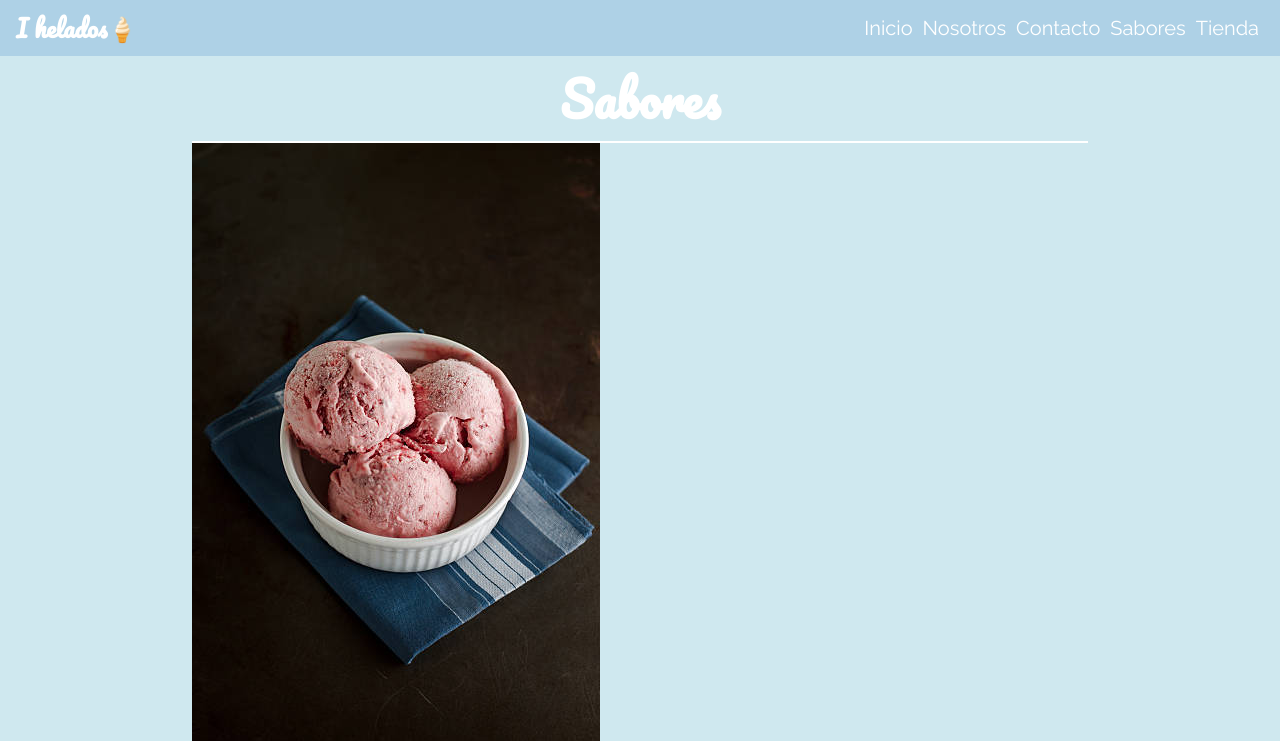
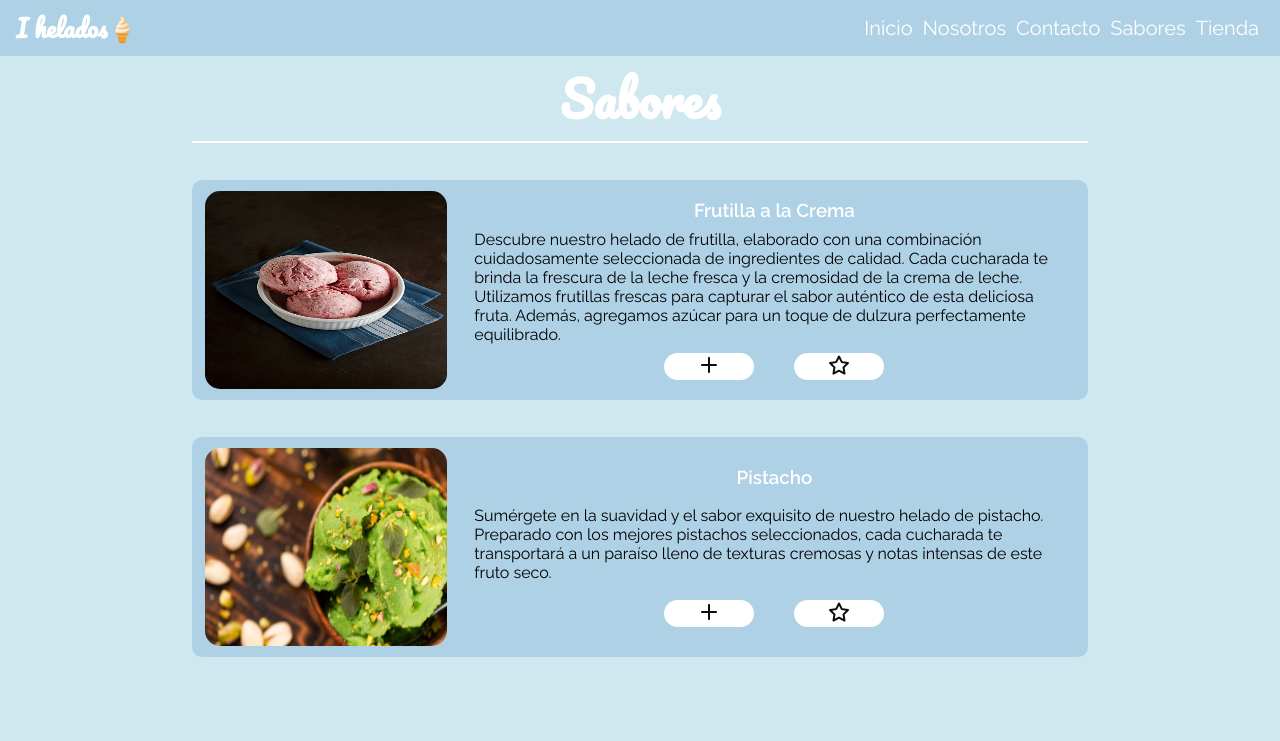
Before and after one commit to ivnarnd/pagina-web-coder, a plain HTML site: page pages/sabores.html in a window 1280 px wide. Shown: the top 741 px of the page. Drawn offline with Linux system fonts and the light colour scheme.

Commit message:
Agregando estilos a pagina de sabores

```diff
--- a/css/style.css
+++ b/css/style.css
@@ -3,7 +3,6 @@
     margin: 0;
     padding: 0;
     box-sizing: border-box;
-
 }
 
 /*Cuerpo de la pagina*/
@@ -308,3 +307,68 @@ footer p{
     width: 60%;
 
 }
+
+
+/*ESTILOS PARA PAGINA SABORES*/
+.contenedor-sabores{
+
+    height: 80%;
+    display: flex;
+    flex-direction: column;
+    justify-content: space-evenly;
+    align-items: center;
+    flex-wrap: wrap;
+}
+.contenedor-sabor{
+    background-color: #AED1E6;
+    border-radius: 10px;
+    display: flex;
+    justify-content: space-around;
+    align-items: center;
+    height: 40%;
+    width: 100%;
+}
+
+.contenedor-img{
+    display: flex;
+    justify-content: center;
+    align-items: center;
+    width: 27%;
+    height: 90%;
+    border-radius: 15px;
+}
+.contenedor-img img{
+    width: 100%;
+    height: 100%;
+    border-radius: 15px;
+
+}
+.info-sabor{
+
+    width: 67%;
+    height: 90%;
+    display: flex;
+    flex-direction: column;
+    justify-content: space-evenly;
+    align-items: center;
+}
+.info-sabor h3{
+    color: #FFFFFF;
+}
+.contenedor-botones{
+
+    width: 50%;
+    display: flex;
+    justify-content: space-evenly;
+    align-items: center;
+}
+.contenedor-botones button{
+    background-color: #FFFFFF;
+    width: 30%;
+    border-radius: 15px;
+    border: none;
+
+}
+.contenedor-botones button{
+    color: #AED1E6;
+}
```
Also changed, not shown: images/minus.svg (added), images/plus.svg (added), images/star.svg (added).
